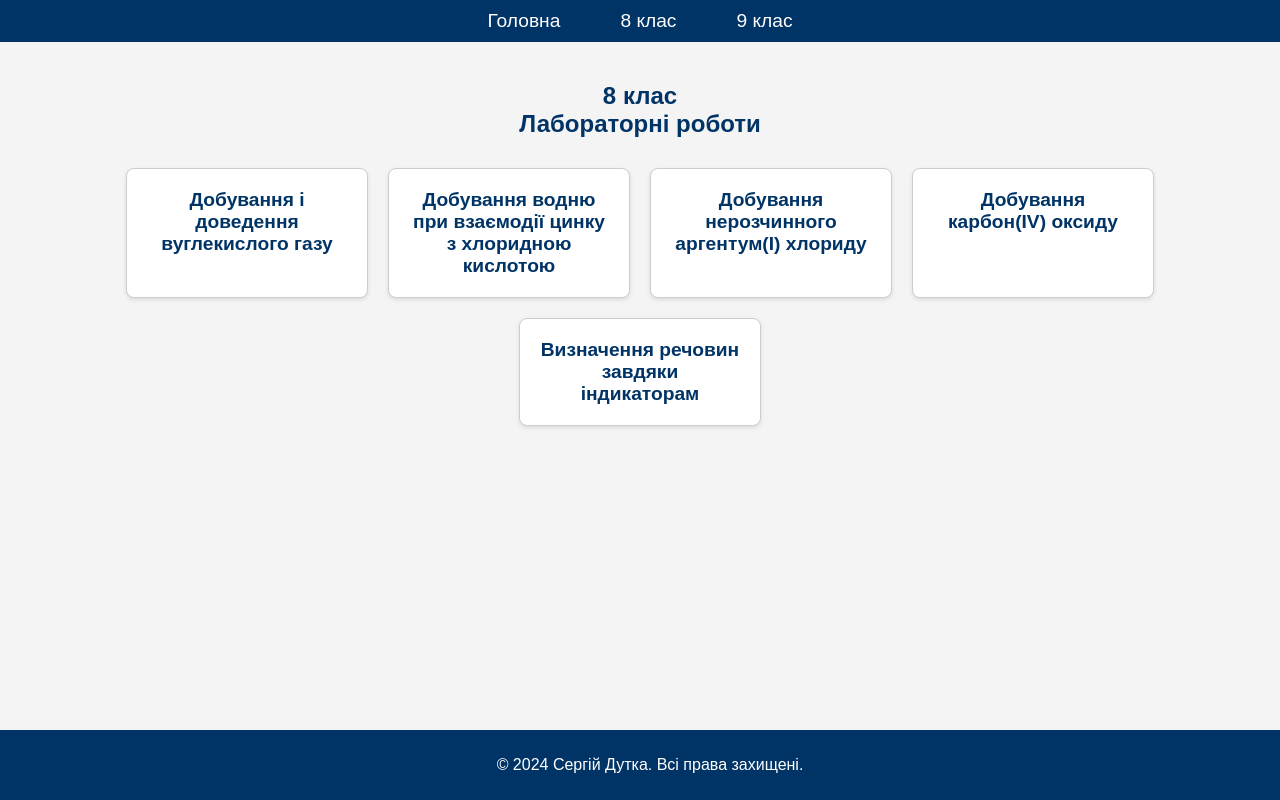
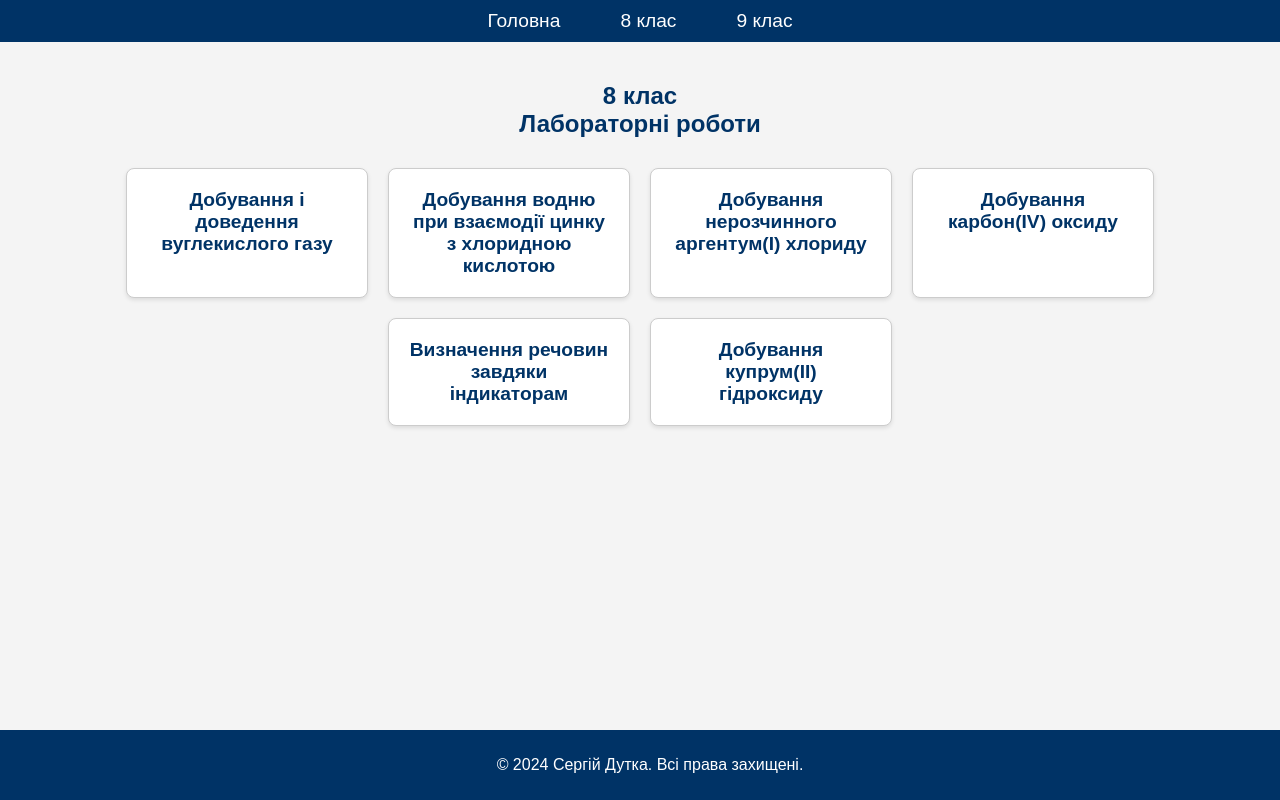
Before and after one commit to serh999/virtual_lab_ukr, a plain HTML site: page index.html in a window 1280 px wide. Both pictures are taken after a click on the link "8 клас". Drawn offline with Linux system fonts and the light colour scheme.

Commit message:
Update index.html

```diff
--- a/index.html
+++ b/index.html
@@ -71,6 +71,9 @@
                 <div class="lab-item">
                     <a href="./school/8class/lab8_5/lab8_5.html" class="lab-link">Визначення речовин завдяки індикаторам</a>
                 </div>
+                <div class="lab-item">
+                    <a href="./school/8class/lab8_6/lab8_6.html" class="lab-link">Добування купрум(II) гідроксиду</a>
+                </div>
         </section>
 
         <section id="class9" class="content-section" style="display: none;">
```
